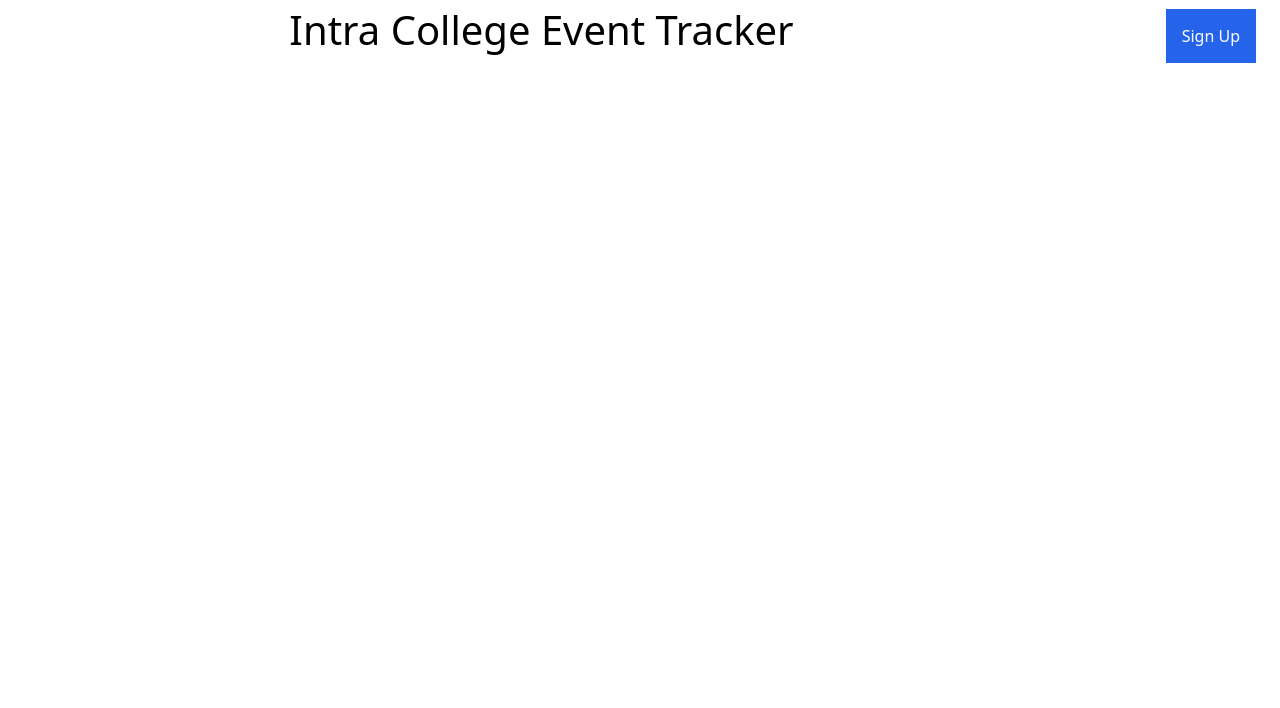
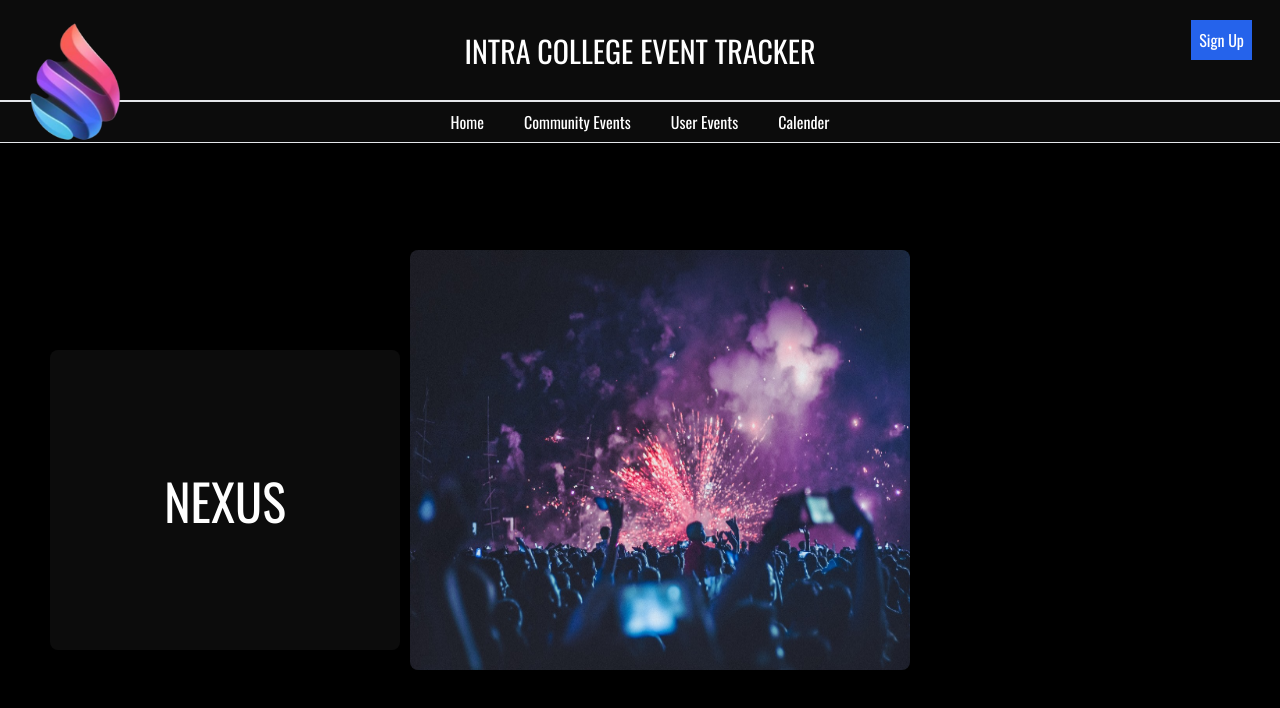
Before and after one commit to parthJuneja0/IntraCollegeEventTracker, a website: page frontend/src/index.html in a window 1280 px wide. Drawn offline with nearby package versions, Linux system fonts and the light colour scheme; a web font is replaced by a local one.

Commit message:
Landing page done

```diff
--- a/frontend/src/index.html
+++ b/frontend/src/index.html
@@ -6,14 +6,43 @@
     <meta name="viewport" content="width=device-width, initial-scale=1.0">
     <title>Document</title>
     <script src="https://cdn.tailwindcss.com"></script>
+    <link
+        href="https://fonts.googleapis.com/css2?family=Bree+Serif&family=Bricolage+Grotesque&family=Mukta:wght@500&family=Nunito:ital@1&family=Oswald:wght@200..700&family=PT+Serif:ital@1&family=REM:wght@100&display=swap"
+        rel="stylesheet">
 </head>
 
-<body>
-    <h1 class="text-[40px] absolute right-[38%]">Intra College Event Tracker</h1>
-    <div id="btns" class="float-right m-6">
-        <a id="signup_btn" class="bg-blue-600 cursor-pointer text-white p-4" href="auth.html">Sign Up</a>
+<body class="bg-black text-white"
+    style="font-family: Oswald; font-optical-sizing: auto; font-weight: 400; font-style: normal;">
+
+    <img src="logo.png" alt="" class="absolute left-5 w-[125px]">
+
+    <!-- <p><a href="https://giphy.com/gifs/douglasschatz-trippy-smoke-rave-xTiTniuHdUjpOlNo1q">via GIPHY</a></p> -->
+
+    <div style="background-color: rgb(12 12 12)"
+        class="flex justify-center items-center  h-[75px]  w-[100vw] py-[50px] border-b-2">
+        <h1 class="text-[30px] " style="background-color: rgb(12 12 12);">INTRA COLLEGE EVENT TRACKER</h1>
+
+        <div id="btns" class=" absolute top-1 right-1 m-6">
+            <a id="signup_btn" class="bg-blue-600 cursor-pointer text-white p-2" href="auth.html">Sign Up</a>
+        </div>
     </div>
+    <nav style="background-color: rgb(12 12 12)" class=" py-2 border-b w-[100vw] flex justify-center">
+        <ul class="flex space-x-10">
+            <li><a href="index.html">Home</a></li>
+            <li><a href="community_events.html">Community Events</a></li>
+            <li><a href="user_events.html">User Events</a></li>
+            <li><a href="user_events.html">Calender</a></li>
+        </ul>
+    </nav>
 
+    <div>
+        <div style="background-color: rgb(12 12 12)"
+            class="flex text-[50px] justify-center items-center absolute rounded-lg top-[350px] right-[880px] w-[350px] h-[300px] ">
+            NEXUS
+        </div>
+        <img src="IMG-20240331-WA0011.jpg" alt=""
+            class="h-[420px] rounded-lg absolute w-[500px] top-[250px] right-[370px]">
+    </div>
 
     <!-- Metamask -->
     <script type="module">
@@ -62,7 +91,7 @@
                 }
                 else if (authData.users[userAddress]) {
                     const btn = document.getElementById('signup_btn');
-                    btn.innerHTML = 'Join an event';
+                    btn.innerHTML = 'JOIN AN EVENT';
                     btn.href = 'user_events.html';
                 }
                 else {
--- a/frontend/src/smart_contracts.js
+++ b/frontend/src/smart_contracts.js
@@ -54,7 +54,6 @@ const communityEventsContract = new web3.eth.Contract(communityEvents_contractAB
             <p><strong>Date:</strong> ${response[i].description}</p>
             <p><strong>Location:</strong> ${response[i].date}</p>
             <p><strong>Description:</strong> ${response[i].location}</p> `;
-
                 document.getElementById('eventsContainer').appendChild(eventDetailsDiv);
             }
         })
```
Also changed, not shown: frontend/src/community_events.html (+5 -2 lines), frontend/src/user_events.html (+2 -2 lines), frontend/src/IMG-20240331-WA0008.jpg (added), frontend/src/IMG-20240331-WA0009.jpg (added), frontend/src/IMG-20240331-WA0010.jpg (added), frontend/src/IMG-20240331-WA0011.jpg (added), frontend/src/IMG-20240331-WA0012.jpg (added), frontend/src/logo.png (added), 1 other file.
